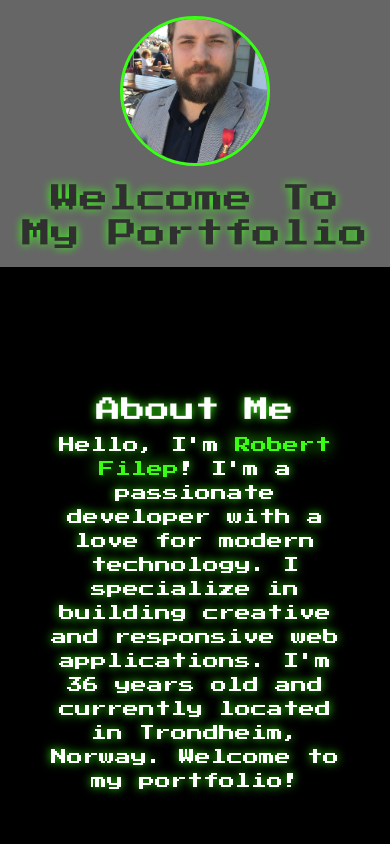
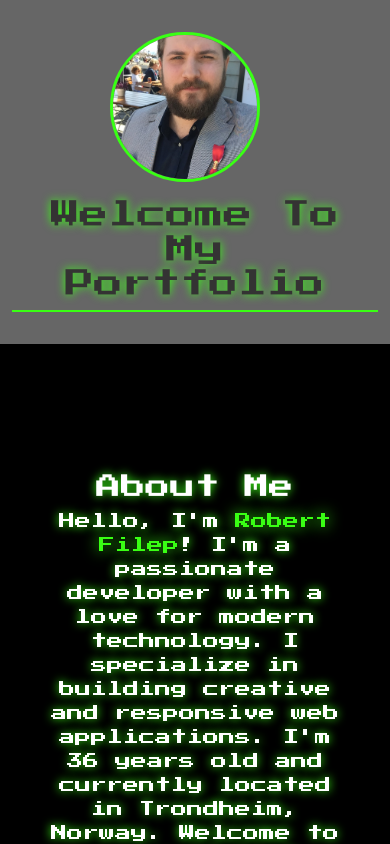
Before and after one commit to robfil50219/portfolio-2, a React (Create React App) app: page / in a window 390 px wide. Shown: the top 844 px of the page. Built offline with nearby package versions, Linux system fonts and the light colour scheme.

Commit message:
added animated underline to header h1

```diff
--- a/src/components/Header.css
+++ b/src/components/Header.css
@@ -2,56 +2,90 @@
 .pixel-header {
   background-color: #666;
   padding: 2rem;
+  font-family: 'Press Start 2P', sans-serif;
+  text-shadow: 0 0 10px #39FF14;
   width: 100%;
   margin: 0;
+  position: relative;
 }
 
 .header-container {
   display: flex;
   align-items: center;
-  justify-content: center;
+  justify-content: space-between;
+  width: 100%;
 }
 
-/* Profile image on the left */
+/* Left side: profile image */
 .header-left {
-  margin-right: 20px;
+
 }
 
-/* Profile image styling */
 .header-profile-pic {
   width: 150px !important;
   height: 150px !important;
   object-fit: cover;
   border: 3px solid #39FF14;
   border-radius: 50%;
+  margin-right: 20px;
 }
 
-/* Center the header text */
+/* Center: header text and underline */
 .header-center {
   flex: 1;
   text-align: center;
+  position: relative;
 }
 
 .header-center h1 {
-  color: #303030;
+  color: #343333;
   margin: 0;
-  font-family: 'Press Start 2P', sans-serif;
+  font-size: 3rem;
   text-shadow: 0 0 10px #39FF14;
   white-space: nowrap;
 }
 
+/* Spans: inline on desktop */
+.header-text-part1,
+.header-text-part2 {
+  display: inline;
+}
+
+/* Underline animation */
+.underline {
+  display: block;
+  height: 2px;
+  background: #39FF14;
+  width: 0;
+  margin: 0.5rem auto 0 auto;
+  animation: underlineGrow 1s ease-out forwards;
+  animation-delay: 1s;
+}
+
+@keyframes underlineGrow {
+  to {
+    width: 100%;
+  }
+}
+
+/* Right side: empty div to balance layout */
+.header-right {
+  width: 150px;
+}
+
 /* Mobile adjustments */
 @media (max-width: 768px) {
-  .pixel-header {
-    padding: 1rem;
-    text-align: center;
-  }
   .header-container {
     flex-direction: column;
+    align-items: center;
+    justify-content: center;
   }
   .header-left {
     margin-right: 0;
     margin-bottom: 1rem;
+  }
+  .header-right {
+    display: none;
   }
   .header-center {
     width: 100%;
@@ -60,4 +94,13 @@
     font-size: 1.8rem;
     white-space: normal;
   }
+  /* On mobile, stack text spans */
+  .header-text-part1,
+  .header-text-part2 {
+    display: block;
+  }
+  .underline {
+    width: 100%;
+    animation: none;
+  }
 }
--- a/src/components/Header.js
+++ b/src/components/Header.js
@@ -37,7 +37,13 @@ function Header() {
           {loading && <LoadingText />}
         </div>
         <div className="header-center">
-          <h1>Welcome To My Portfolio</h1>
+          <h1>
+            <span className="header-text-part1">Welcome To My</span> <span className="header-text-part2">Portfolio</span>
+          </h1>
+          <span className="underline"></span>
+        </div>
+        <div className="header-right">
+          {/* Empty div to balance layout */}
         </div>
       </div>
     </header>
```
